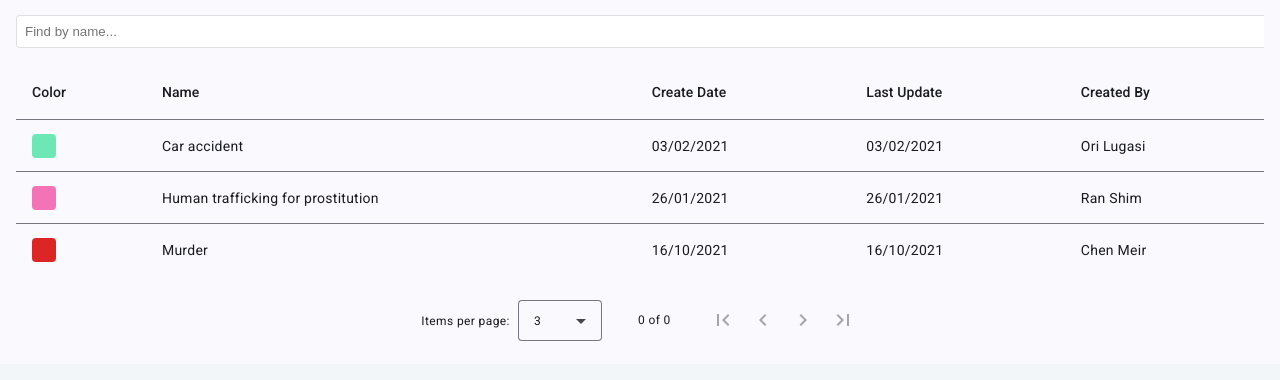
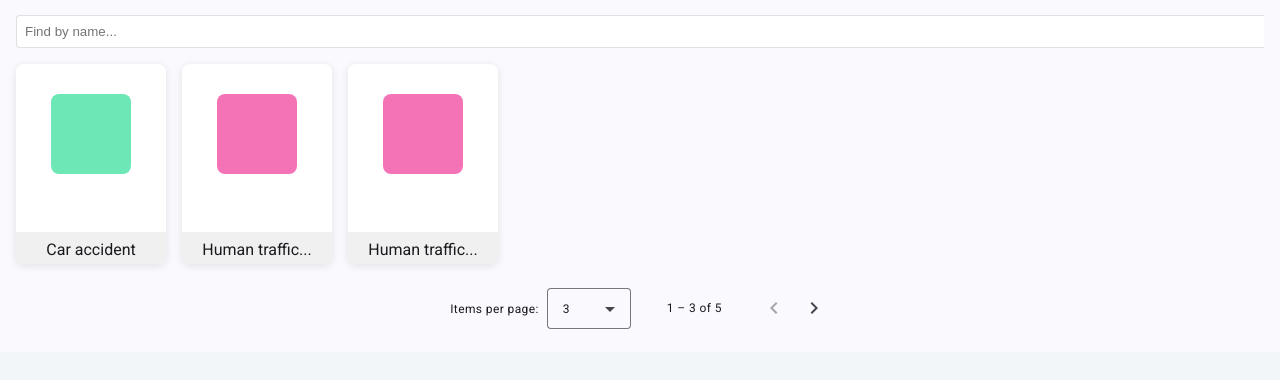
Before and after one commit to jeremyelka/TA9, an Angular app: page / in a window 1280 px wide. Both pictures are taken after a click on the button 343 px from the left and 224 px from the top of the page. Shown: the part 384-764 px from the top of the page. Built offline with nearby package versions, Linux system fonts and the light colour scheme.

Commit message:
card added

```diff
--- a/src/app/card-data/card-data.component.html
+++ b/src/app/card-data/card-data.component.html
@@ -1,6 +1,19 @@
-<mat-card class="item-card">
-    <div class="color-indicator" [style.background-color]="item.color"></div>
-    <mat-card-content>
-      {{ item.name }}
-    </mat-card-content>
-  </mat-card>
+<div class="card-container">
+    <mat-card *ngFor="let item of paginatedItems()" class="item-card">
+      <div class="color-wrapper">
+        <div class="color-indicator mrg-top-30" [style.background-color]="item.color"></div>
+      </div>
+      <mat-card-content class="card-footer">
+        {{ item.name.length > 13 ? (item.name | slice:0:13) + '...' : item.name }}
+      </mat-card-content>
+    </mat-card>
+  </div>
+
+  <mat-paginator
+    class="centerize"
+    [length]="filteredItems().length"
+    [pageSize]="pageSize()"
+    [pageSizeOptions]="pageSizes"
+    (page)="paginator.page.emit($event)"
+  >
+  </mat-paginator>
--- a/src/app/card-data/card-data.component.scss
+++ b/src/app/card-data/card-data.component.scss
@@ -1,75 +1,78 @@
-.dashboard {
-    padding: 20px;
-
-    .management-tool-header {
+.card-container {
     display: flex;
-      justify-content: space-between;
-      align-items: center;
-      margin-bottom: 20px;
-
-      .url-input-container {
-        display: flex;
-        gap: 10px;
-        width: 300px;
-
-        &.width-400 {
-          width: 400px;
+    flex-wrap: wrap;
+    gap: 16px;
+    align-items: start;
+    justify-content: start;
   }
 
-        .url-input {
-          flex-grow: 1;
-          padding: 10px;
-          border: 1px solid #ccc;
-          border-radius: 4px;
+  .item-card {
+    overflow: hidden;
+    width: 300px;
+    background-color: white;
   }
 
-        .go-button {
-          padding: 10px 15px;
-          background-color: #007bff;
-          color: white;
-          border: none;
-          border-radius: 4px;
-          cursor: pointer;
-
-          &:hover {
-            background-color: #0056b3;
-          }
-        }
+  .color-indicator {
+    width: 100%;
+    height: 5px;
   }
 
-      .view-actions {
+  .filter-container {
+    display: flex;
+    justify-content: center;
+    margin-bottom: 16px;
+  }
+
+
+  .item-card {
+    width: 150px;
+    height: 200px;
+    display: flex;
+    flex-direction: column;
+    align-items: center;
+    justify-content: space-between;
+    text-align: center;
+    box-shadow: 0 2px 8px rgba(0, 0, 0, 0.1);
+    border-radius: 8px;
+  }
+
+  .color-wrapper {
     display: flex;
     align-items: center;
-        gap: 20px;
-
-        .tool-title {
-          font-size: 1.5em;
-          font-weight: bold;
+    justify-content: center;
+  }
+  .cursor{
+    cursor: pointer;
   }
 
-        .view-icons {
-          display: flex;
-          gap: 10px;
-
-          button {
-            background: none;
-            border: none;
-            cursor: pointer;
-            padding: 5px;
-
-            img {
-              width: 24px;
-              height: 24px;
-              display: block;
+  .color-indicator {
+    width: 80px;
+    height: 80px;
+    border-radius: 8px;
   }
+  .mat-mdc-card-content:last-child {
+     padding-bottom: 5px;
   }
-        }
-      }
+  .mrg-top-30{
+    margin-top: 30px;
   }
 
-    .grid-container {
-      display: grid;
-      grid-template-columns: repeat(auto-fill, minmax(200px, 1fr));
-      gap: 15px;
+  .item-name {
+    font-size: 14px;
+    font-weight: 500;
+    color: #666;
+    text-align: center;
   }
+
+  .centerize {
+    display: flex;
+    justify-content: center;
+    margin-top: 16px;
   }
+
+.card-footer {
+    width: 100%;
+    background-color: #f0f0f0;
+    padding: 8px 0;
+    text-align: center;
+  }
--- a/src/app/card-data/card-data.component.ts
+++ b/src/app/card-data/card-data.component.ts
@@ -1,6 +1,11 @@
-import { Component, Input, signal } from '@angular/core';
+import { Component, Input, OnInit, ViewChild, AfterViewInit, Signal, signal, computed } from '@angular/core';
 import { CommonModule } from '@angular/common';
 import { MatCardModule } from '@angular/material/card';
+import { MatPaginatorModule, MatPaginator } from '@angular/material/paginator';
+import { MatFormFieldModule } from '@angular/material/form-field';
+import { MatSelectModule } from '@angular/material/select';
+import { MatInputModule } from '@angular/material/input';
+import { FormsModule } from '@angular/forms';
 
 interface ItemElement {
   color: string;
@@ -13,10 +18,42 @@ interface ItemElement {
 @Component({
   selector: 'app-card-data',
   standalone: true,
-  imports: [CommonModule, MatCardModule],
+  imports: [
+    CommonModule,
+    MatCardModule,
+    MatPaginatorModule,
+    MatFormFieldModule,
+    MatSelectModule,
+    MatInputModule,
+    FormsModule
+  ],
   templateUrl: './card-data.component.html',
-  styleUrl: './card-data.component.scss'
+  styleUrls: ['./card-data.component.scss']
 })
-export class CardDataComponent {
-  @Input() item!: ItemElement;
+export class CardDataComponent implements OnInit, AfterViewInit {
+  @Input() items: Signal<ItemElement[]> = signal([]);
+
+  pageSizes: number[] = [3, 5, 10];
+  pageSize = signal(3);
+  currentPage = signal(0);
+
+  @ViewChild(MatPaginator) paginator!: MatPaginator;
+
+  filteredItems = computed(() => {
+    return this.items();
+  });
+
+  paginatedItems = computed(() => {
+    const startIndex = this.currentPage() * this.pageSize();
+    return this.filteredItems().slice(startIndex, startIndex + this.pageSize());
+  });
+
+  ngOnInit() {}
+
+  ngAfterViewInit() {
+    this.paginator.page.subscribe((event) => {
+      this.currentPage.set(event.pageIndex);
+      this.pageSize.set(event.pageSize);
+    });
+  }
 }
--- a/src/app/dashboard/dashboard.component.html
+++ b/src/app/dashboard/dashboard.component.html
@@ -47,9 +47,14 @@
           </div>
 
           <app-table-data
+            *ngIf="viewType() === 'list'"
             [items]="filteredItems"
-            [viewType]="viewType()"
           ></app-table-data>
+
+          <app-card-data
+            *ngIf="viewType() === 'grid'"
+            [items]="filteredItems"
+          ></app-card-data>
         </div>
       </div>
     </mat-sidenav-content>
--- a/src/app/dashboard/dashboard.component.ts
+++ b/src/app/dashboard/dashboard.component.ts
@@ -54,21 +54,21 @@ export class DashboardComponent implements OnInit {
   constructor(private apiService: ApiService) {}
 
   ngOnInit() {
-    this.apiService.getData('assets/data.json').subscribe({
+    /*this.apiService.getData('assets/data.json').subscribe({
       next: (items : any) => {
         this.itemsSignal.set(items);
       },
       error: (error : any) => {
         console.error('Error fetching items', error);
       }
-    });
-    /*this.itemsSignal.set([
+    });*/
+    this.itemsSignal.set([
       { color: '#6EE7B7', name: 'Car accident', createDate: '03/02/2021', lastUpdate: '03/02/2021', createdBy: 'Ori Lugasi' },
       { color: '#F472B6', name: 'Human trafficking for prostitution', createDate: '26/01/2021', lastUpdate: '26/01/2021', createdBy: 'Ran Shim' },
       { color: '#F472B6', name: 'Human trafficking for prostitution', createDate: '26/01/2021', lastUpdate: '26/01/2021', createdBy: 'Ran Shim' },
       { color: '#F472B6', name: 'Human trafficking for prostitution', createDate: '26/01/2021', lastUpdate: '26/01/2021', createdBy: 'Ran Shim' },
       { color: '#F472B6', name: 'Human trafficking for prostitution', createDate: '26/01/2021', lastUpdate: '26/01/2021', createdBy: 'Ran Shim' },
-    ]);;*/
+    ]);
   }
 
   toggleViewType() {
--- a/src/app/table-data/table-data.component.html
+++ b/src/app/table-data/table-data.component.html
@@ -1,6 +1,6 @@
 <div *ngIf="items().length === 0">Loading...</div>
 
-<div [ngClass]="viewType === 'list' ? 'list-view' : 'grid-view'">
+<div>
   <table mat-table [dataSource]="dataSource()" class="custom-mat-table">
     <ng-container matColumnDef="color">
       <th mat-header-cell *matHeaderCellDef>Color</th>
--- a/src/app/table-data/table-data.component.scss
+++ b/src/app/table-data/table-data.component.scss
@@ -121,14 +121,6 @@ mat-table {
     }
   }
 
-  .list-view {
-
-  }
-
-  .grid-view {
-
-  }
-
   .color-indicator {
     width: 24px;
     height: 24px;
--- a/src/app/table-data/table-data.component.ts
+++ b/src/app/table-data/table-data.component.ts
@@ -37,7 +37,7 @@ export class TableDataComponent implements OnInit, AfterViewInit {
   @Input() items: Signal<ItemElement[]> = signal([]);
 
 
-  @Input() viewType: string = 'list';
+  //@Input() viewType: string = 'list';
 
 
   displayedColumns: string[] = ['color', 'name', 'createDate', 'lastUpdate', 'createdBy'];
```
Also changed, not shown: src/app/services/sidenav.service.ts (added, +9 -0 lines), 1 other file (tests, documents, lock files or other folders). Lines whose indentation alone changed are shown as unchanged.
